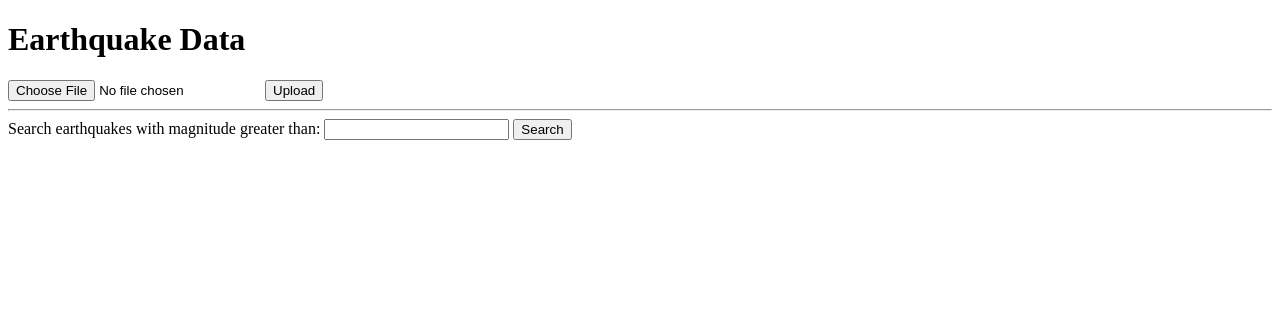
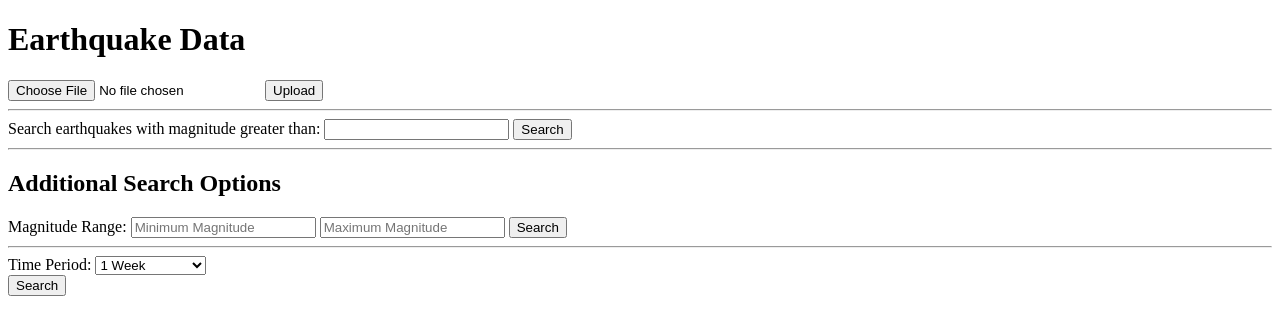
Before and after one commit to prathikh1998/DatabaseSearch, a Flask app: page / in a window 1280 px wide. Shown: the top 335 px of the page. Run offline with Flask 3, Linux system fonts and the light colour scheme.

Commit message:
Add files via upload

```diff
--- a/templates/index.html
+++ b/templates/index.html
@@ -1,11 +1,16 @@
 <!DOCTYPE html>
 <html>
+
 <head>
     <title>Earthquake Data</title>
+    <!-- index.html and results.html -->
+    <link rel="stylesheet" type="text/css" href="{{ url_for('static', filename='style.css') }}">
+
     <style>
         /* Add your CSS styles here */
     </style>
 </head>
+
 <body>
     <h1>Earthquake Data</h1>
     <form action="/upload" method="POST" enctype="multipart/form-data">
@@ -18,5 +23,50 @@
         <input type="number" name="magnitude" step="0.1">
         <input type="submit" value="Search">
     </form>
+    <hr>
+    <h2>Additional Search Options</h2>
+    <form action="/search" method="POST">
+        <label for="magnitude_range">Magnitude Range:</label>
+        <input type="number" name="min_magnitude" step="0.1" placeholder="Minimum Magnitude">
+        <input type="number" name="max_magnitude" step="0.1" placeholder="Maximum Magnitude">
+        <input type="submit" value="Search">
+    </form>
+    <hr>
+    <form action="/search" method="POST">
+        <label for="time_period">Time Period:</label>
+        <select name="time_period">
+            <option value="1_week">1 Week</option>
+            <option value="range_of_days">Range of Days</option>
+            <option value="30_days">30 Days</option>
+        </select>
+        <br>
+        <div id="date_range_fields" style="display: none;">
+            <label for="start_date">Start Date:</label>
+            <input type="date" name="start_date">
+            <br>
+            <label for="end_date">End Date:</label>
+            <input type="date" name="end_date">
+            <br>
+        </div>
+        <input type="submit" value="Search">
+    </form>
+
+
+
+    <script>
+        document.addEventListener("DOMContentLoaded", function () {
+            var timePeriodSelect = document.querySelector("select[name='time_period']");
+            var dateRangeFields = document.getElementById("date_range_fields");
+
+            timePeriodSelect.addEventListener("change", function () {
+                if (this.value === "range_of_days") {
+                    dateRangeFields.style.display = "block";
+                } else {
+                    dateRangeFields.style.display = "none";
+                }
+            });
+        });
+    </script>
 </body>
+
 </html>
--- a/templates/results.html
+++ b/templates/results.html
@@ -25,6 +25,7 @@
             <th>Time</th>
             <th>Latitude</th>
             <th>Longitude</th>
+            <th>Magnitude</th>
             <!-- Add more table headers for each column -->
         </tr>
         {% for row in results %}
@@ -32,6 +33,7 @@
             <td>{{ row[0] }}</td>
             <td>{{ row[1] }}</td>
             <td>{{ row[2] }}</td>
+            <td>{{ row[4] }}</td>
             <!-- Add more table cells for each column -->
         </tr>
         {% endfor %}
```
